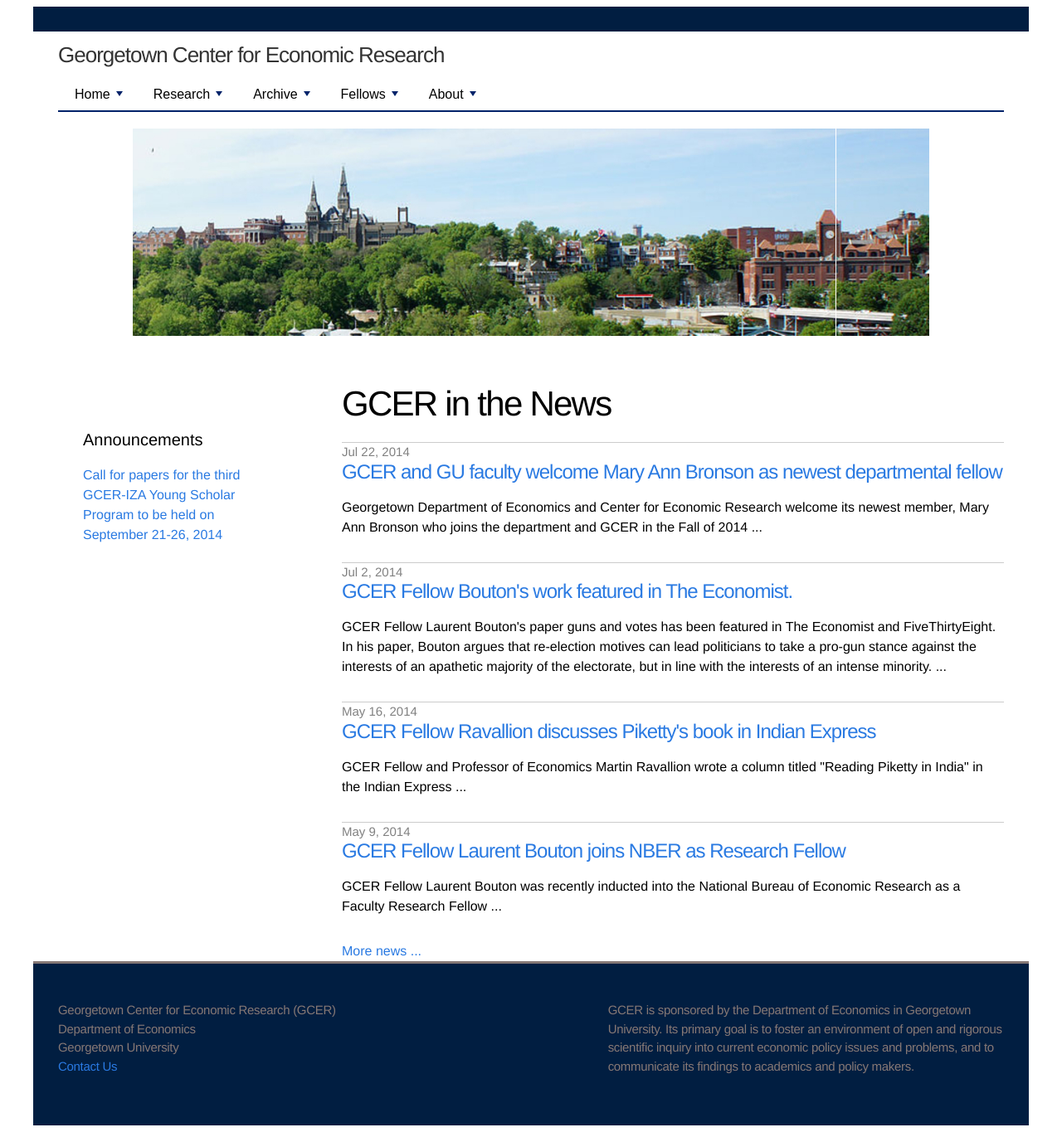
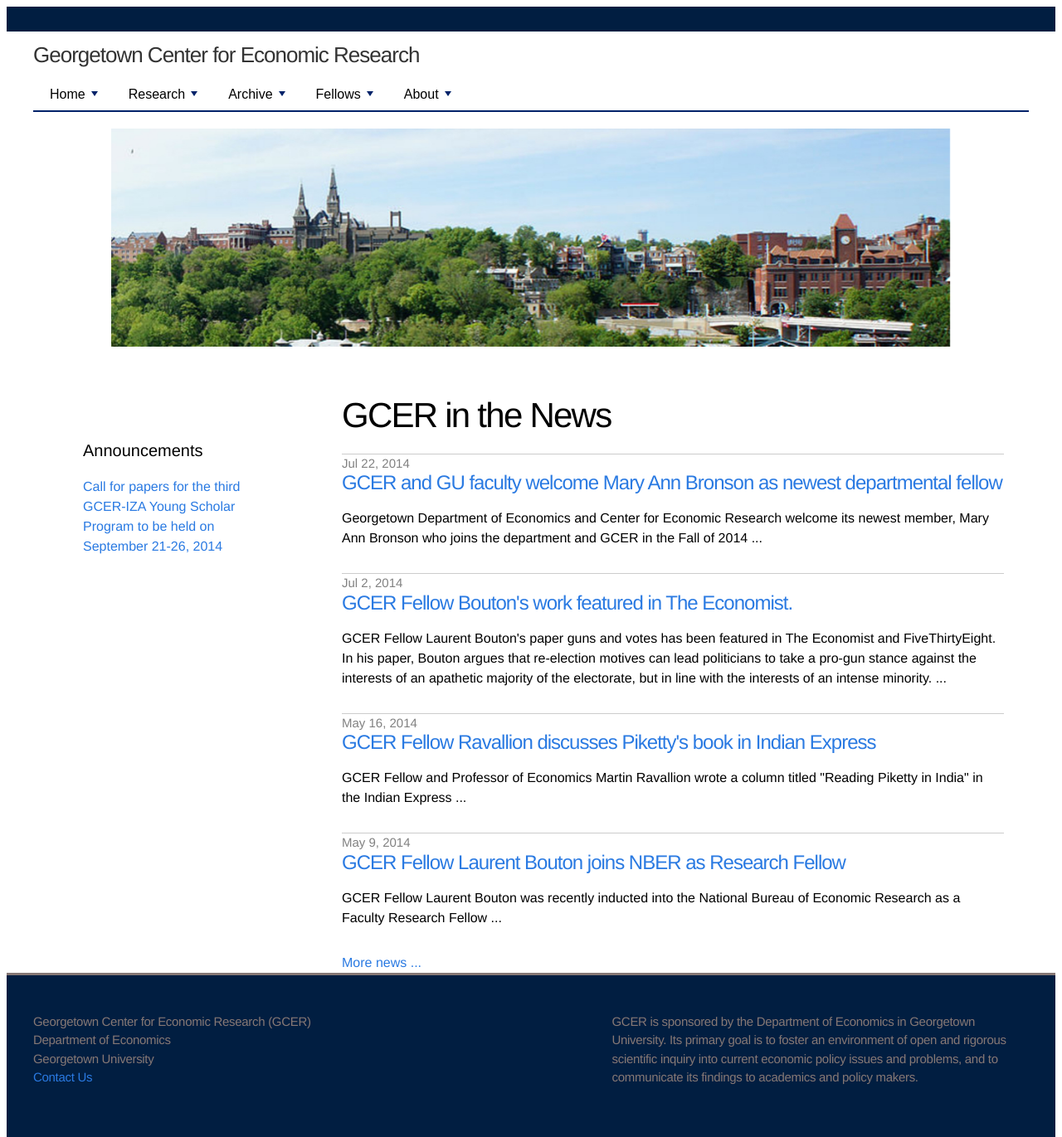
Before and after one commit to georgetown-econ/gcer, a Jekyll site: the page built from index.html, in a window 1280 px wide. Shown: the whole page at 83% size. Built offline with Jekyll 4.4.1, drawn with Linux system fonts in a browser that asks for light colours.

Commit message:
another css fix for bigger screens

```diff
--- a/css/gcer.css
+++ b/css/gcer.css
@@ -8,9 +8,6 @@
   font-size: 16px;
   line-height: 1.5;
   font-weight: 300;
-  margin-left: auto;
-  margin-right: auto;
-  max-width: 1200px;
 }
 
 .main-page-title {
@@ -151,6 +148,7 @@
   width: 60%
   padding: 30px 0;
   background-color: #fff;
+  max-width: 1200px;
 }
 
 
@@ -374,6 +372,7 @@
   width: 80%;
   margin-left: auto;
   margin-right: auto;
+  max-width: 1200px;
 }
 
 .carousel .slick-slider {
```
